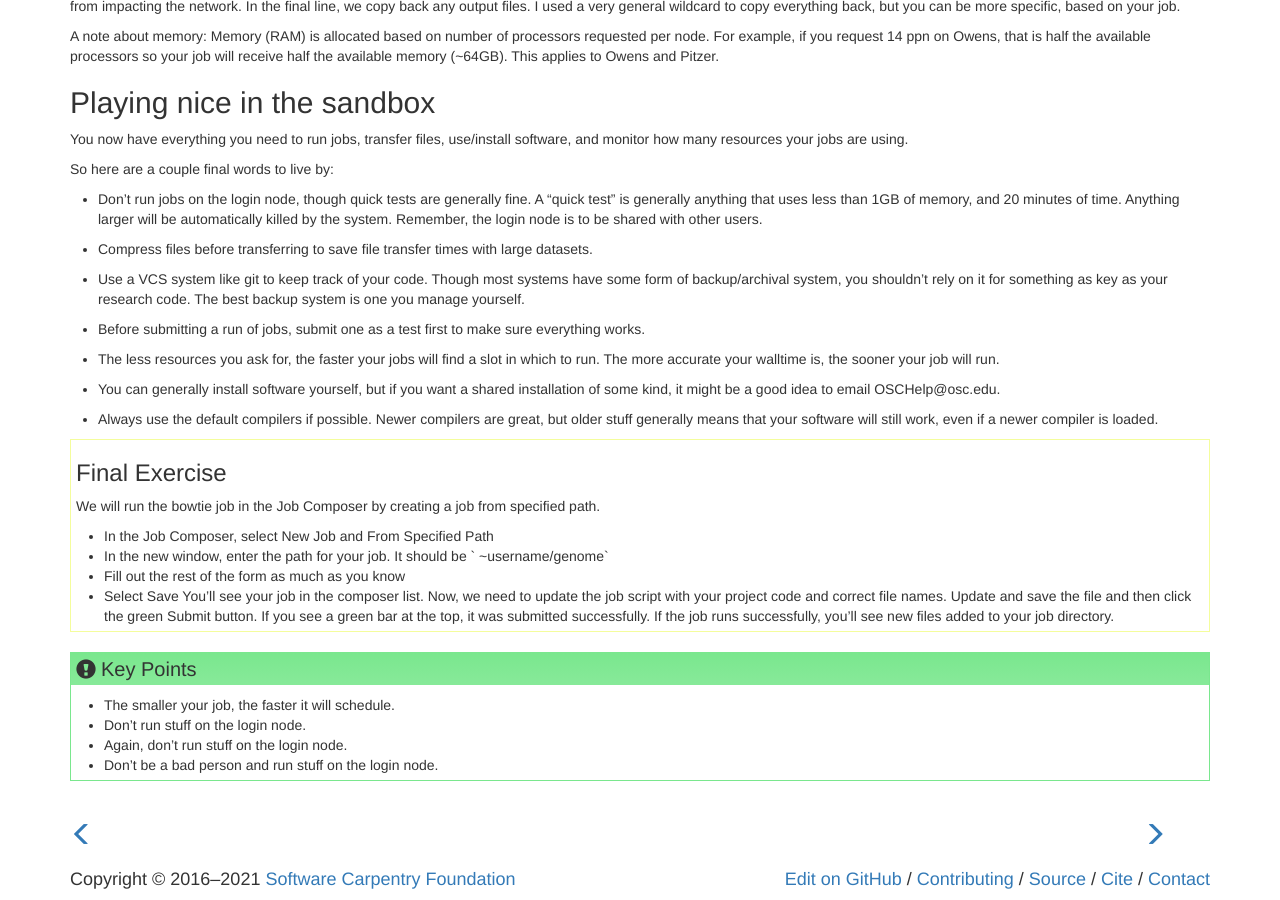
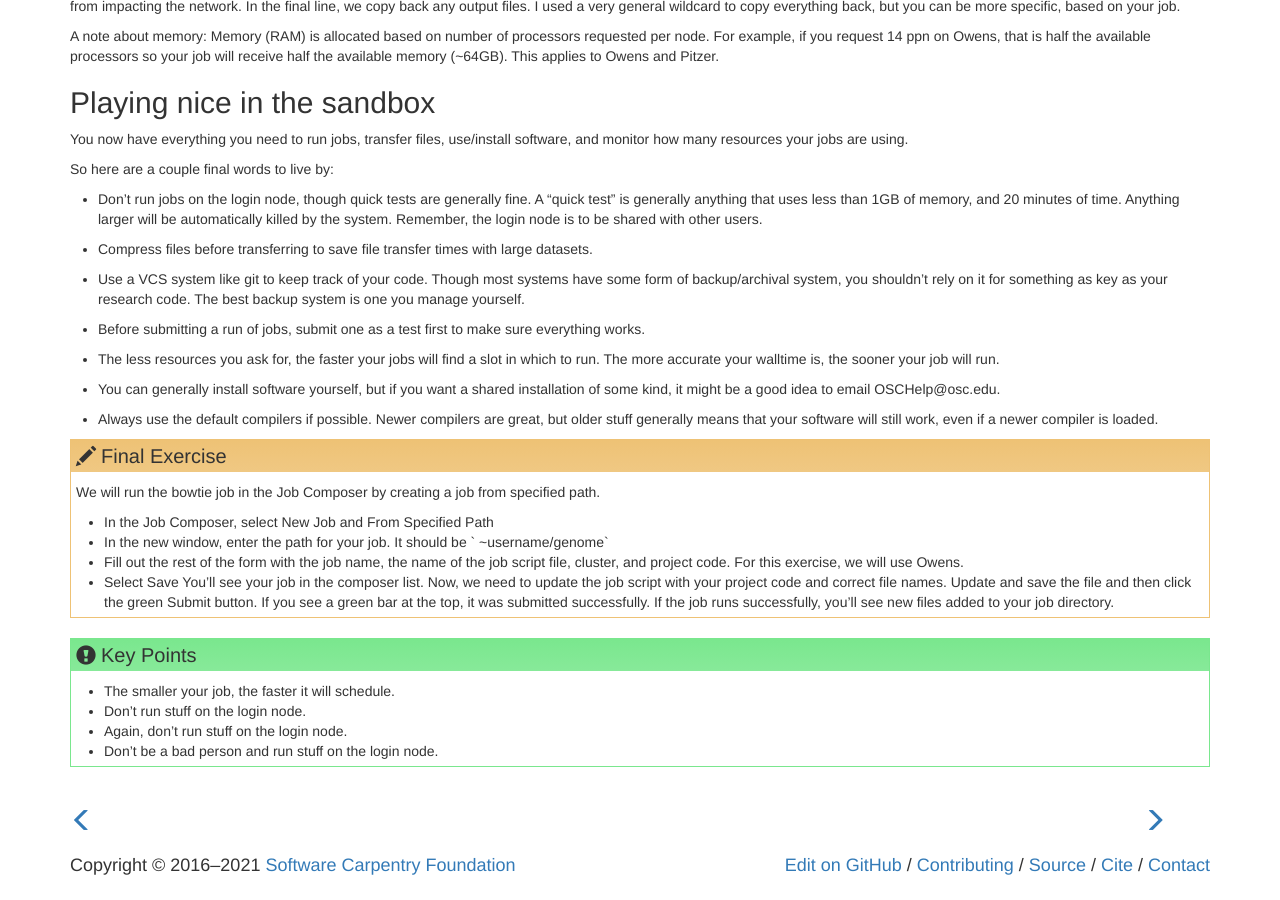
Before and after one commit to khill42/OSC_IntroHPC, a Jekyll site: the page built from _episodes/15-resources.md, in a window 1280 px wide and 900 px high, scrolled down 2197 px. Built offline with Jekyll 4.4.1, drawn with Linux system fonts in a browser that asks for light colours.

Commit message:
Update 15-resources.md

```diff
--- a/_episodes/15-resources.md
+++ b/_episodes/15-resources.md
@@ -162,13 +162,13 @@ So here are a couple final words to live by:
 * Always use the default compilers if possible. Newer compilers are great, but older stuff generally
   means that your software will still work, even if a newer compiler is loaded.
 
->### Final Exercise
+> ## Final Exercise
 > We will run the bowtie job in the Job Composer by creating a job from specified path.
 > * In the Job Composer, select New Job and From Specified Path
 > * In the new window, enter the path for your job. It should be ` ~username/genome`
-> * Fill out the rest of the form as much as you know
+> * Fill out the rest of the form with the job name, the name of the job script file, cluster, and project code. For this exercise, we will use Owens.
 > * Select Save
 > You'll see your job in the composer list. Now, we need to update the job script with your project code and correct file names.
 > Update and save the file and then click the green Submit button. If you see a green bar at the top, it was submitted successfully.
 > If the job runs successfully, you'll see new files added to your job directory.
-{: .callout}
+{: .challenge}
```
